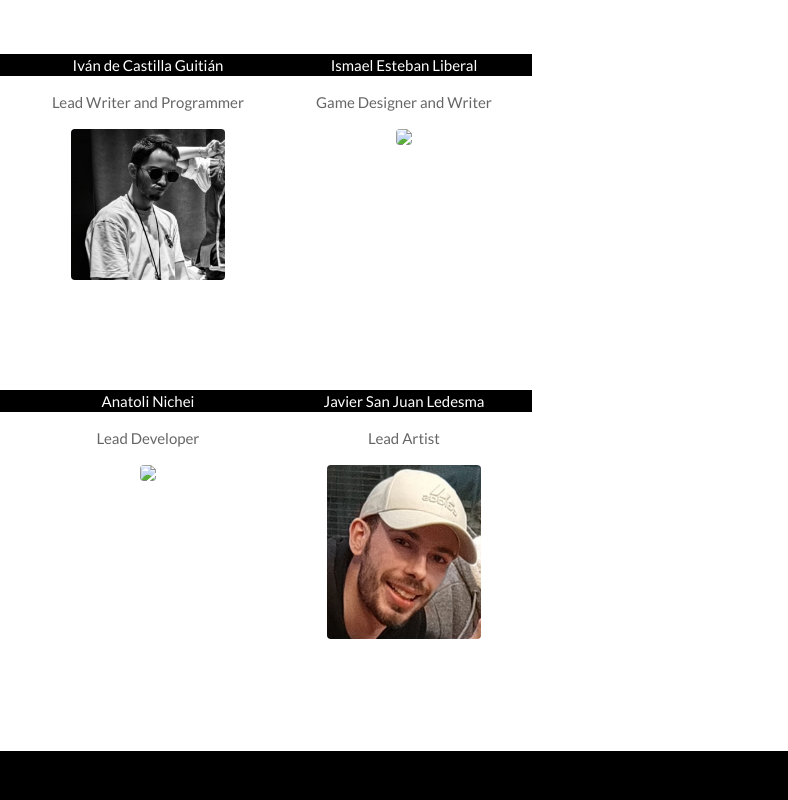
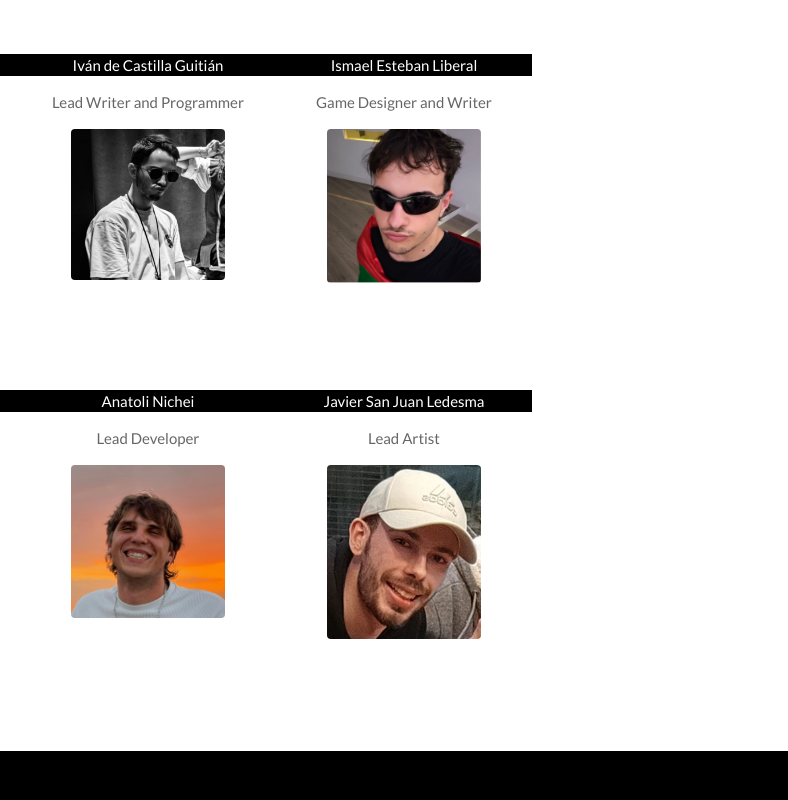
Before and after one commit to hijackedgamesweb/hijackedgamesweb.github.io, a plain HTML site: page index.html in a window 1280 px wide. Shown: the part 1740-2540 px from the top of the page, 492-1280 px from the left. Drawn offline with nearby package versions, Linux system fonts and the light colour scheme.

Commit message:
All profile fotos added

```diff
--- a/index.html
+++ b/index.html
@@ -72,7 +72,7 @@ body {font-family: "Lato", sans-serif}
       <div class="w3-third">
         <p class="w3-black">Ismael Esteban Liberal</p>
         <p class="w3-opacity">Game Designer and Writer</p>
-        <a href="https://ismaest.itch.io/"><img src=".jpeg" class="w3-round w3-margin-bottom" style="width:60%"></a>
+        <a href="https://ismaest.itch.io/"><img src="FotoIsma.jpeg" class="w3-round w3-margin-bottom" style="width:60%"></a>
       </div>
     </div>
     <div class="w3-row w3-padding-32">
@@ -84,7 +84,7 @@ body {font-family: "Lato", sans-serif}
       <div class="w3-third">
         <p class="w3-black">Anatoli Nichei</p>
         <p class="w3-opacity">Lead Developer</p>
-        <a href="https://tokpary.itch.io/"><img src=".jpeg" class="w3-round w3-margin-bottom" style="width:60%"></a>
+        <a href="https://tokpary.itch.io/"><img src="FotoToli.jpg" class="w3-round w3-margin-bottom" style="width:60%"></a>
       </div>
       <div class="w3-third">
         <p class="w3-black">Javier San Juan Ledesma</p>
```
Also changed, not shown: FotoIsma.jpeg (added), FotoToli.jpg (added).
